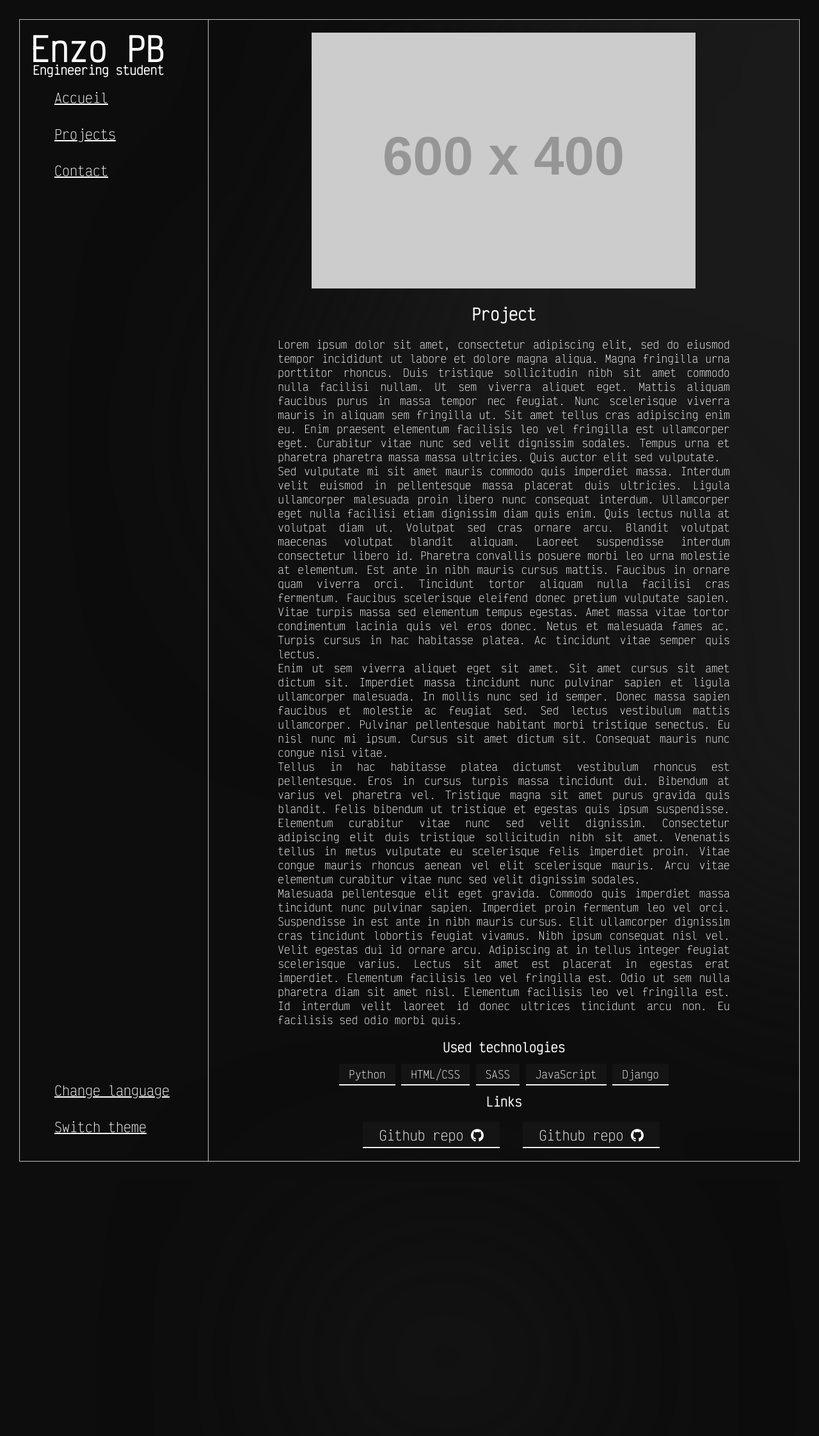
After one commit to EnzoPB/portfolio, a Django app: page /project/1 in a window 1280 px wide; the page is wider, and only the part inside the window is pictured. The commit adds this page. Shown: that part at 64% size. Run offline with Django 4.2, Linux system fonts and the light colour scheme; grey boxes labelled with a size stand in for pictures from a placeholder-image service; some libraries are stand-ins or nearby versions.

Commit message:
project detail page + small style changes

```diff
--- a/portfolio/static/portfolio/css/_portfolio.sass
+++ b/portfolio/static/portfolio/css/_portfolio.sass
@@ -86,6 +86,11 @@ header
       margin-top: auto
       margin-bottom: 15px
 
+.tag
+    padding: 5px 15px
+    background: $not-so-very-dark
+    border-bottom: 2px solid $very-light
+
 @keyframes fade-out
   from
     opacity: 1
--- /dev/null
+++ b/portfolio/static/portfolio/css/_project_detail.sass
@@ -0,0 +1,7 @@
+.project-detail-page
+  width: 80%!important
+  align-self: normal!important
+  overflow-y: auto
+
+.project-full-description
+  text-align: justify
--- a/portfolio/static/portfolio/css/_projects.sass
+++ b/portfolio/static/portfolio/css/_projects.sass
@@ -2,6 +2,7 @@
   width: 90%!important
   align-self: normal!important
   overflow-y: auto
+  padding: 2px
 
 .projects
   display: grid
--- a/portfolio/static/portfolio/css/main.css
+++ b/portfolio/static/portfolio/css/main.css
@@ -93,6 +93,12 @@ header nav .button .label:hover {
 header nav.end {
   margin-top: auto;
   margin-bottom: 15px;
+}
+
+.tag {
+  padding: 5px 15px;
+  background: hsl(0, 0%, 8%);
+  border-bottom: 2px solid hsl(0, 0%, 95%);
 }
 
 @keyframes fade-out {
@@ -232,6 +238,7 @@ header nav.end {
   width: 90% !important;
   align-self: normal !important;
   overflow-y: auto;
+  padding: 2px;
 }
 
 .projects {
@@ -267,4 +274,14 @@ header nav.end {
   margin: 0;
 }
 
+.project-detail-page {
+  width: 80% !important;
+  align-self: normal !important;
+  overflow-y: auto;
+}
+
+.project-full-description {
+  text-align: justify;
+}
+
 /*# sourceMappingURL=main.css.map */
--- a/portfolio/static/portfolio/css/main.sass
+++ b/portfolio/static/portfolio/css/main.sass
@@ -4,3 +4,4 @@
 @import '_home'
 @import '_contact'
 @import '_projects'
+@import '_project_detail'
--- /dev/null
+++ b/portfolio/templates/portfolio/project_detail.html
@@ -0,0 +1,46 @@
+{% load i18n static %}
+{% include 'portfolio/header.html' %}
+
+<div class="content project-detail-page">
+    <img class="project-image" src="https://placehold.co/600x400/EEE/31343C.png" alt="">
+    <h2>Project</h2>
+    <p class="project-full-description">
+        Lorem ipsum dolor sit amet, consectetur adipiscing elit, sed do eiusmod tempor incididunt ut labore et dolore magna aliqua. Magna fringilla urna porttitor rhoncus. Duis tristique sollicitudin nibh sit amet commodo nulla facilisi nullam. Ut sem viverra aliquet eget. Mattis aliquam faucibus purus in massa tempor nec feugiat. Nunc scelerisque viverra mauris in aliquam sem fringilla ut. Sit amet tellus cras adipiscing enim eu. Enim praesent elementum facilisis leo vel fringilla est ullamcorper eget. Curabitur vitae nunc sed velit dignissim sodales. Tempus urna et pharetra pharetra massa massa ultricies. Quis auctor elit sed vulputate.
+<br>
+        Sed vulputate mi sit amet mauris commodo quis imperdiet massa. Interdum velit euismod in pellentesque massa placerat duis ultricies. Ligula ullamcorper malesuada proin libero nunc consequat interdum. Ullamcorper eget nulla facilisi etiam dignissim diam quis enim. Quis lectus nulla at volutpat diam ut. Volutpat sed cras ornare arcu. Blandit volutpat maecenas volutpat blandit aliquam. Laoreet suspendisse interdum consectetur libero id. Pharetra convallis posuere morbi leo urna molestie at elementum. Est ante in nibh mauris cursus mattis. Faucibus in ornare quam viverra orci. Tincidunt tortor aliquam nulla facilisi cras fermentum. Faucibus scelerisque eleifend donec pretium vulputate sapien. Vitae turpis massa sed elementum tempus egestas. Amet massa vitae tortor condimentum lacinia quis vel eros donec. Netus et malesuada fames ac. Turpis cursus in hac habitasse platea. Ac tincidunt vitae semper quis lectus.
+<br>
+        Enim ut sem viverra aliquet eget sit amet. Sit amet cursus sit amet dictum sit. Imperdiet massa tincidunt nunc pulvinar sapien et ligula ullamcorper malesuada. In mollis nunc sed id semper. Donec massa sapien faucibus et molestie ac feugiat sed. Sed lectus vestibulum mattis ullamcorper. Pulvinar pellentesque habitant morbi tristique senectus. Eu nisl nunc mi ipsum. Cursus sit amet dictum sit. Consequat mauris nunc congue nisi vitae.
+<br>
+        Tellus in hac habitasse platea dictumst vestibulum rhoncus est pellentesque. Eros in cursus turpis massa tincidunt dui. Bibendum at varius vel pharetra vel. Tristique magna sit amet purus gravida quis blandit. Felis bibendum ut tristique et egestas quis ipsum suspendisse. Elementum curabitur vitae nunc sed velit dignissim. Consectetur adipiscing elit duis tristique sollicitudin nibh sit amet. Venenatis tellus in metus vulputate eu scelerisque felis imperdiet proin. Vitae congue mauris rhoncus aenean vel elit scelerisque mauris. Arcu vitae elementum curabitur vitae nunc sed velit dignissim sodales.
+<br>
+        Malesuada pellentesque elit eget gravida. Commodo quis imperdiet massa tincidunt nunc pulvinar sapien. Imperdiet proin fermentum leo vel orci. Suspendisse in est ante in nibh mauris cursus. Elit ullamcorper dignissim cras tincidunt lobortis feugiat vivamus. Nibh ipsum consequat nisl vel. Velit egestas dui id ornare arcu. Adipiscing at in tellus integer feugiat scelerisque varius. Lectus sit amet est placerat in egestas erat imperdiet. Elementum facilisis leo vel fringilla est. Odio ut sem nulla pharetra diam sit amet nisl. Elementum facilisis leo vel fringilla est. Id interdum velit laoreet id donec ultrices tincidunt arcu non. Eu facilisis sed odio morbi quis.
+    </p>
+    <h3>{% trans 'Used technologies' %}</h3>
+    <div class="project-techs">
+        <span class="tag">{% trans 'Python' %}</span>
+        <span class="tag">{% trans 'HTML/CSS' %}</span>
+        <span class="tag">{% trans 'SASS' %}</span>
+        <span class="tag">{% trans 'JavaScript' %}</span>
+        <span class="tag">{% trans 'Django' %}</span>
+    </div>
+    <h3>{% trans 'Links' %}</h3>
+    <div class="project-links">
+        <a href="https://github.com/EnzoPB/portfolio" target="_blank" class="button">
+            <span class="arrow">> </span>
+            <span class="label">
+                <span>{% trans 'Github repo' %}</span>
+                <svg viewBox="0 0 98 98" xmlns="http://www.w3.org/2000/svg"><path fill="currentColor" d="M48.854 0C21.839 0 0 22 0 49.217c0 21.756 13.993 40.172 33.405 46.69 2.427.49 3.316-1.059 3.316-2.362 0-1.141-.08-5.052-.08-9.127-13.59 2.934-16.42-5.867-16.42-5.867-2.184-5.704-5.42-7.17-5.42-7.17-4.448-3.015.324-3.015.324-3.015 4.934.326 7.523 5.052 7.523 5.052 4.367 7.496 11.404 5.378 14.235 4.074.404-3.178 1.699-5.378 3.074-6.6-10.839-1.141-22.243-5.378-22.243-24.283 0-5.378 1.94-9.778 5.014-13.2-.485-1.222-2.184-6.275.486-13.038 0 0 4.125-1.304 13.426 5.052a46.97 46.97 0 0 1 12.214-1.63c4.125 0 8.33.571 12.213 1.63 9.302-6.356 13.427-5.052 13.427-5.052 2.67 6.763.97 11.816.485 13.038 3.155 3.422 5.015 7.822 5.015 13.2 0 18.905-11.404 23.06-22.324 24.283 1.78 1.548 3.316 4.481 3.316 9.126 0 6.6-.08 11.897-.08 13.526 0 1.304.89 2.853 3.316 2.364 19.412-6.52 33.405-24.935 33.405-46.691C97.707 22 75.788 0 48.854 0z"/></svg>
+            </span>
+        </a>
+
+        <a href="https://github.com/EnzoPB/portfolio" target="_blank" class="button">
+            <span class="arrow">> </span>
+            <span class="label">
+                <span>{% trans 'Github repo' %}</span>
+                <svg viewBox="0 0 98 98" xmlns="http://www.w3.org/2000/svg"><path fill="currentColor" d="M48.854 0C21.839 0 0 22 0 49.217c0 21.756 13.993 40.172 33.405 46.69 2.427.49 3.316-1.059 3.316-2.362 0-1.141-.08-5.052-.08-9.127-13.59 2.934-16.42-5.867-16.42-5.867-2.184-5.704-5.42-7.17-5.42-7.17-4.448-3.015.324-3.015.324-3.015 4.934.326 7.523 5.052 7.523 5.052 4.367 7.496 11.404 5.378 14.235 4.074.404-3.178 1.699-5.378 3.074-6.6-10.839-1.141-22.243-5.378-22.243-24.283 0-5.378 1.94-9.778 5.014-13.2-.485-1.222-2.184-6.275.486-13.038 0 0 4.125-1.304 13.426 5.052a46.97 46.97 0 0 1 12.214-1.63c4.125 0 8.33.571 12.213 1.63 9.302-6.356 13.427-5.052 13.427-5.052 2.67 6.763.97 11.816.485 13.038 3.155 3.422 5.015 7.822 5.015 13.2 0 18.905-11.404 23.06-22.324 24.283 1.78 1.548 3.316 4.481 3.316 9.126 0 6.6-.08 11.897-.08 13.526 0 1.304.89 2.853 3.316 2.364 19.412-6.52 33.405-24.935 33.405-46.691C97.707 22 75.788 0 48.854 0z"/></svg>
+            </span>
+        </a>
+    </div>
+</div>
+
+{% include 'portfolio/footer.html' %}
--- a/portfolio/templates/portfolio/projects.html
+++ b/portfolio/templates/portfolio/projects.html
@@ -5,8 +5,8 @@
     <h2>{% trans 'Projects' %}</h2>
     <div class="projects">
         {% for i in '1234567890123'|make_list %}
-        	<a href="/project/{{ i }}" class="project">
-                <img class="project-image" src="https://placehold.co/300x100/EEE/31343C" alt="Project #{{ i }}">
+        	<a href="/project/{{ i }}" hx-get="/project/{{ i }}" hx-target="#main" hx-select="#main" hx-swap="outerHTML swap:0.3s settle:0.3s" hx-push-url="true" class="project">
+                <img class="project-image" src="https://placehold.co/300x100/EEE/31343C.png" alt="Project #{{ i }}">
                 <div class="project-body">
                     <h3 class="project-title">Project #{{ i }}</h3>
                     <p class="project-description">ezofnezg eobgr ehozfeu gehu zhgzo gezi ezh</p>
--- a/portfolio/urls.py
+++ b/portfolio/urls.py
@@ -6,5 +6,6 @@ app_name = 'portfolio'
 urlpatterns = [
     path('', views.index, name='index'),
     path('projects', views.projects, name='projects'),
-    path('contact', views.contact, name='contact')
+    path('contact', views.contact, name='contact'),
+    path('project/<int:project_id>', views.project_detail, name='project detail')
 ]
--- a/portfolio/views.py
+++ b/portfolio/views.py
@@ -27,3 +27,10 @@ def contact(request):
         request,
         'portfolio/contact.html'
     )
+
+
+def project_detail(request, project_id):
+    return render(
+        request,
+        'portfolio/project_detail.html'
+    )
```
Also changed, not shown: 1 other file.
